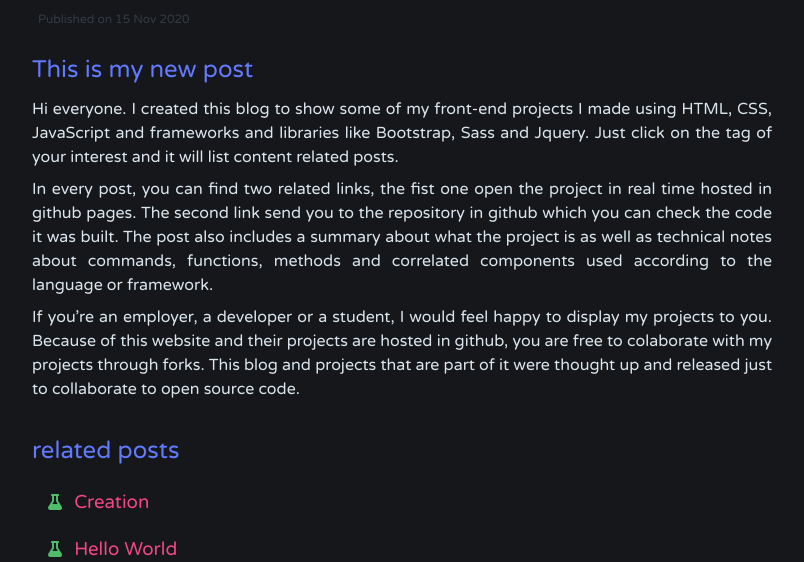
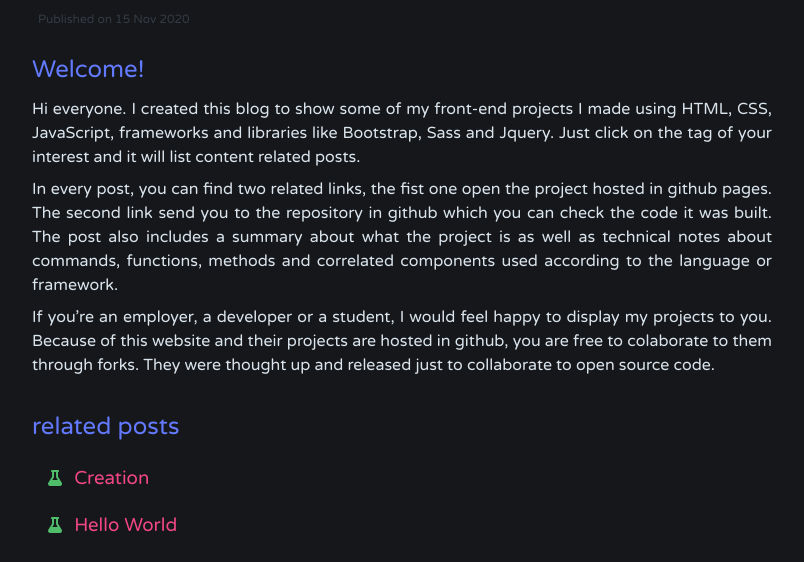
Before and after one commit to sachicorrea/sachicorrea.github.io, a plain HTML site: page 2020/11/15/my-new-post.html in a window 1280 px wide. Shown: the part 228-790 px from the top of the page, without its empty margins (238-1042 px from the left). Drawn offline with Linux system fonts and the light colour scheme.

Commit message:
New gravatar. Changes my-new-post.md

```diff
--- a/2020/11/15/my-new-post.html
+++ b/2020/11/15/my-new-post.html
@@ -7,8 +7,8 @@
 <meta name="generator" content="Jekyll v4.1.1" />
 <meta property="og:title" content="My New Post" />
 <meta property="og:locale" content="en_US" />
-<meta name="description" content="This is my new post" />
-<meta property="og:description" content="This is my new post" />
+<meta name="description" content="Welcome!" />
+<meta property="og:description" content="Welcome!" />
 <link rel="canonical" href="https://your-site-url/2020/11/15/my-new-post.html" />
 <meta property="og:url" content="https://your-site-url/2020/11/15/my-new-post.html" />
 <meta property="og:site_name" content="sachic portfolio" />
@@ -17,7 +17,7 @@
 <meta name="twitter:card" content="summary" />
 <meta property="twitter:title" content="My New Post" />
 <script type="application/ld+json">
-{"@type":"BlogPosting","headline":"My New Post","dateModified":"2020-11-15T18:13:00-05:00","datePublished":"2020-11-15T18:13:00-05:00","url":"https://your-site-url/2020/11/15/my-new-post.html","mainEntityOfPage":{"@type":"WebPage","@id":"https://your-site-url/2020/11/15/my-new-post.html"},"description":"This is my new post","@context":"https://schema.org"}</script>
+{"@type":"BlogPosting","headline":"My New Post","dateModified":"2020-11-15T18:13:00-05:00","datePublished":"2020-11-15T18:13:00-05:00","url":"https://your-site-url/2020/11/15/my-new-post.html","mainEntityOfPage":{"@type":"WebPage","@id":"https://your-site-url/2020/11/15/my-new-post.html"},"description":"Welcome!","@context":"https://schema.org"}</script>
 <!-- End Jekyll SEO tag -->
 <link rel="stylesheet" href="/assets/css/style.css">
   <link rel="icon" type="image/png" href="/assets/favicon.png" /><link type="application/atom+xml" rel="alternate" href="https://your-site-url/feed.xml" title="sachic portfolio" /></head>
@@ -36,7 +36,7 @@
 
 
         <img src="
-            https://gravatar.com/avatar/356a5a596d93dadfe302b69cf601a3e9?s=256
+            https://github.com/sachicorrea.png
         " class="author-avatar" alt="Avatar" />
 
 This is my portfolio where you can see my web projects in front-end technologies
@@ -52,13 +52,13 @@ This is my portfolio where you can see my web projects in front-end technologies
 
   <div class="post-date">Published on 15 Nov 2020</div>
 
-  <h2 id="this-is-my-new-post">This is my new post</h2>
+  <h2 id="welcome">Welcome!</h2>
 
-<p>Hi everyone. I created this blog to show some of my front-end projects I made using HTML, CSS, JavaScript and frameworks and libraries like Bootstrap, Sass and Jquery. Just click on the tag of your interest and it will list content related posts.</p>
+<p>Hi everyone. I created this blog to show some of my front-end projects I made using HTML, CSS, JavaScript, frameworks and libraries like Bootstrap, Sass and Jquery. Just click on the tag of your interest and it will list content related posts.</p>
 
-<p>In every post, you can find two related links, the fist one open the project in real time hosted in github pages. The second link send you to the repository in github which you can check the code it was built. The post also includes a summary about what the project is as well as technical notes about commands, functions, methods and correlated components used according to the language or framework.</p>
+<p>In every post, you can find two related links, the fist one open the project hosted in github pages. The second link send you to the repository in github which you can check the code it was built. The post also includes a summary about what the project is as well as technical notes about commands, functions, methods and correlated components used according to the language or framework.</p>
 
-<p>If you’re an employer, a developer or a student, I would feel happy to display my projects to you. Because of this website and their projects are hosted in github, you are free to colaborate with my projects through forks. This blog and projects that are part of it were thought up and released just to collaborate to open source code.</p>
+<p>If you’re an employer, a developer or a student, I would feel happy to display my projects to you. Because of this website and their projects are hosted in github, you are free to colaborate to them through forks. They were thought up and released just to collaborate to open source code.</p>
 
 </div>
 
```
Also changed, not shown: 2020/11/02/creation.html (+1 -1 lines), feed.xml (+4 -4 lines), index.html (+1 -1 lines), jekyll/update/2020/11/01/welcome-to-jekyll.html (+1 -1 lines), personal/2020/11/01/hello-world.html (+1 -1 lines).
